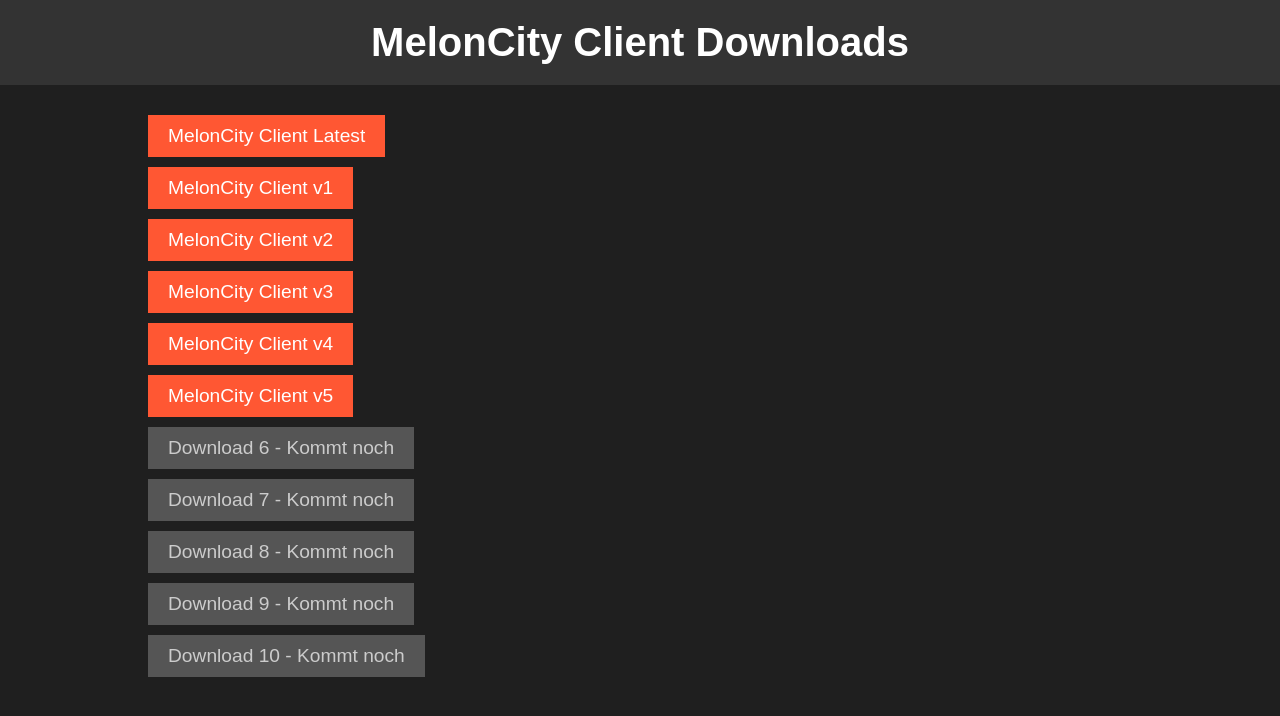
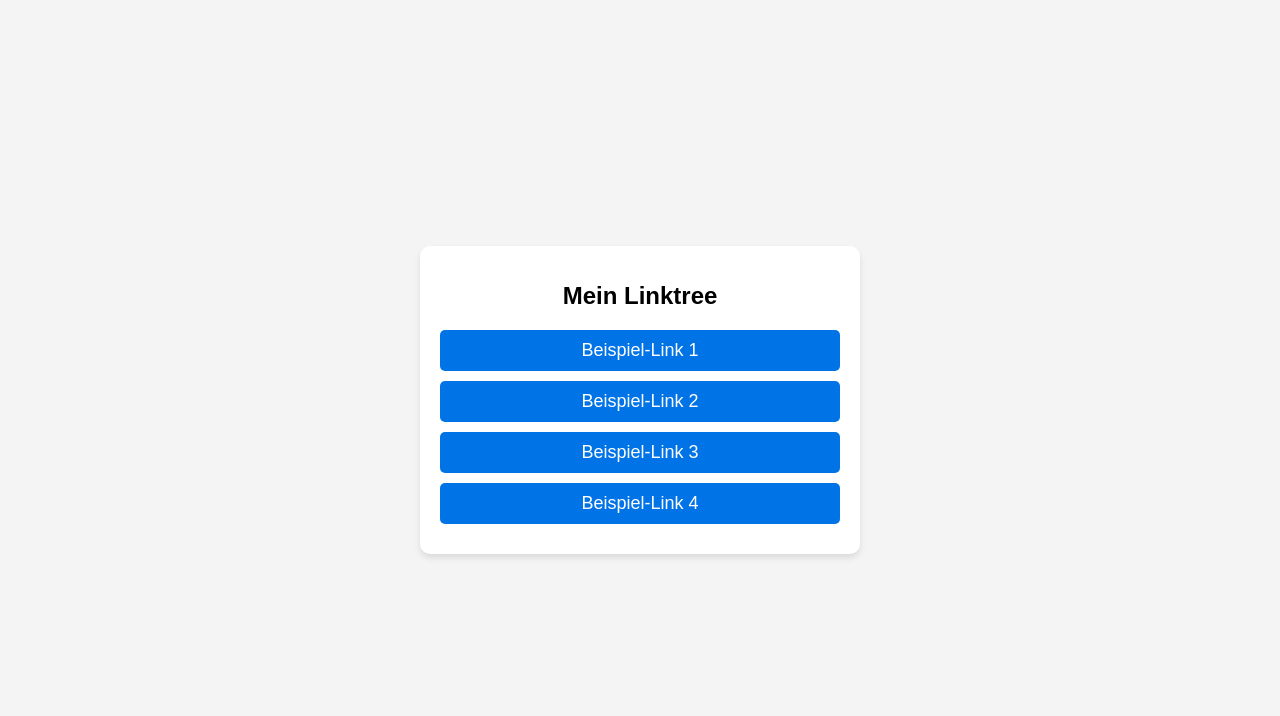
Before and after one commit to MelonVRCoder/page, a plain HTML site: page index.html in a window 1280 px wide. Drawn offline with Linux system fonts and the light colour scheme.

Commit message:
Update index.html

```diff
--- a/index.html
+++ b/index.html
@@ -3,79 +3,55 @@
 <head>
     <meta charset="UTF-8">
     <meta name="viewport" content="width=device-width, initial-scale=1.0">
-    <title>Downloads - MelonCity Client</title>
+    <title>Mein Linktree</title>
     <style>
         body {
             font-family: Arial, sans-serif;
-            background-color: #1f1f1f;
-            color: #fff;
+            background-color: #f4f4f4;
             margin: 0;
             padding: 0;
+            display: flex;
+            flex-direction: column;
+            align-items: center;
+            justify-content: center;
+            height: 100vh;
         }
-        header {
-            background-color: #333;
+        .container {
+            text-align: center;
+            background: white;
             padding: 20px;
-            text-align: center;
+            border-radius: 10px;
+            box-shadow: 0 4px 6px rgba(0, 0, 0, 0.1);
+            max-width: 400px;
+            width: 90%;
         }
-        header h1 {
-            margin: 0;
-            font-size: 2.5em;
-            color: #fff;
+        .container h1 {
+            font-size: 24px;
+            margin-bottom: 20px;
         }
-        .download-container {
-            padding: 20px;
-            text-align: left;
-            margin: 0 10%;
+        .link {
+            display: block;
+            margin: 10px 0;
+            padding: 10px;
+            text-decoration: none;
+            color: white;
+            background-color: #0073e6;
+            border-radius: 5px;
+            font-size: 18px;
+            transition: background-color 0.3s;
         }
-        .download-btn {
-            background-color: #ff5733;
-            color: white;
-            font-size: 1.2em;
-            padding: 10px 20px;
-            border: none;
-            cursor: pointer;
-            text-decoration: none;
-            margin: 10px 0; /* AbstÃ¤nde zwischen den Buttons */
-            display: block; /* Stapelt Buttons untereinander */
-            width: fit-content;
-            border-radius: 0; /* Eckige Buttons */
-        }
-        .download-btn:hover {
-            background-color: #c14d22;
-        }
-        .download-btn.disabled {
-            background-color: #555;
-            color: #ccc;
-            cursor: not-allowed;
+        .link:hover {
+            background-color: #005bb5;
         }
     </style>
 </head>
 <body>
-
-    <header>
-        <h1>MelonCity Client Downloads</h1>
-    </header>
-
-    <div class="download-container">
-        <!-- CMC Pack v6 Button -->
-        <a href="https://workupload.com/file/HrjvcAZGSJp" class="download-btn" target="_blank">MelonCity Client Latest</a>
-
-        <!-- Download-Buttons -->
-        <a href="https://workupload.com/file/KkzkWeZSGqj" class="download-btn" target="_blank">MelonCity Client v1</a>
-        <a href="https://workupload.com/file/wVgN2ebwaAt" class="download-btn" target="_blank">MelonCity Client v2</a>
-        <a href="https://workupload.com/file/BAQbnc4TRG7" class="download-btn" target="_blank">MelonCity Client v3</a>
-        <a href="https://workupload.com/file/PUQmaw9XWb" class="download-btn" target="_blank">MelonCity Client v4</a>
-        <a href="https://workupload.com/file/HrjvcAZGSJp" class="download-btn" target="_blank">MelonCity Client v5</a>
-
-
-        <!-- Inaktive Buttons -->
-        <button class="download-btn disabled">Download 6 - Kommt noch</button>
-        <button class="download-btn disabled">Download 7 - Kommt noch</button>
-        <button class="download-btn disabled">Download 8 - Kommt noch</button>
-        <button class="download-btn disabled">Download 9 - Kommt noch</button>
-        <button class="download-btn disabled">Download 10 - Kommt noch</button>
-
+    <div class="container">
+        <h1>Mein Linktree</h1>
+        <a href="https://example.com" class="link" target="_blank">Beispiel-Link 1</a>
+        <a href="https://example.com" class="link" target="_blank">Beispiel-Link 2</a>
+        <a href="https://example.com" class="link" target="_blank">Beispiel-Link 3</a>
+        <a href="https://example.com" class="link" target="_blank">Beispiel-Link 4</a>
     </div>
-
 </body>
 </html>
```
